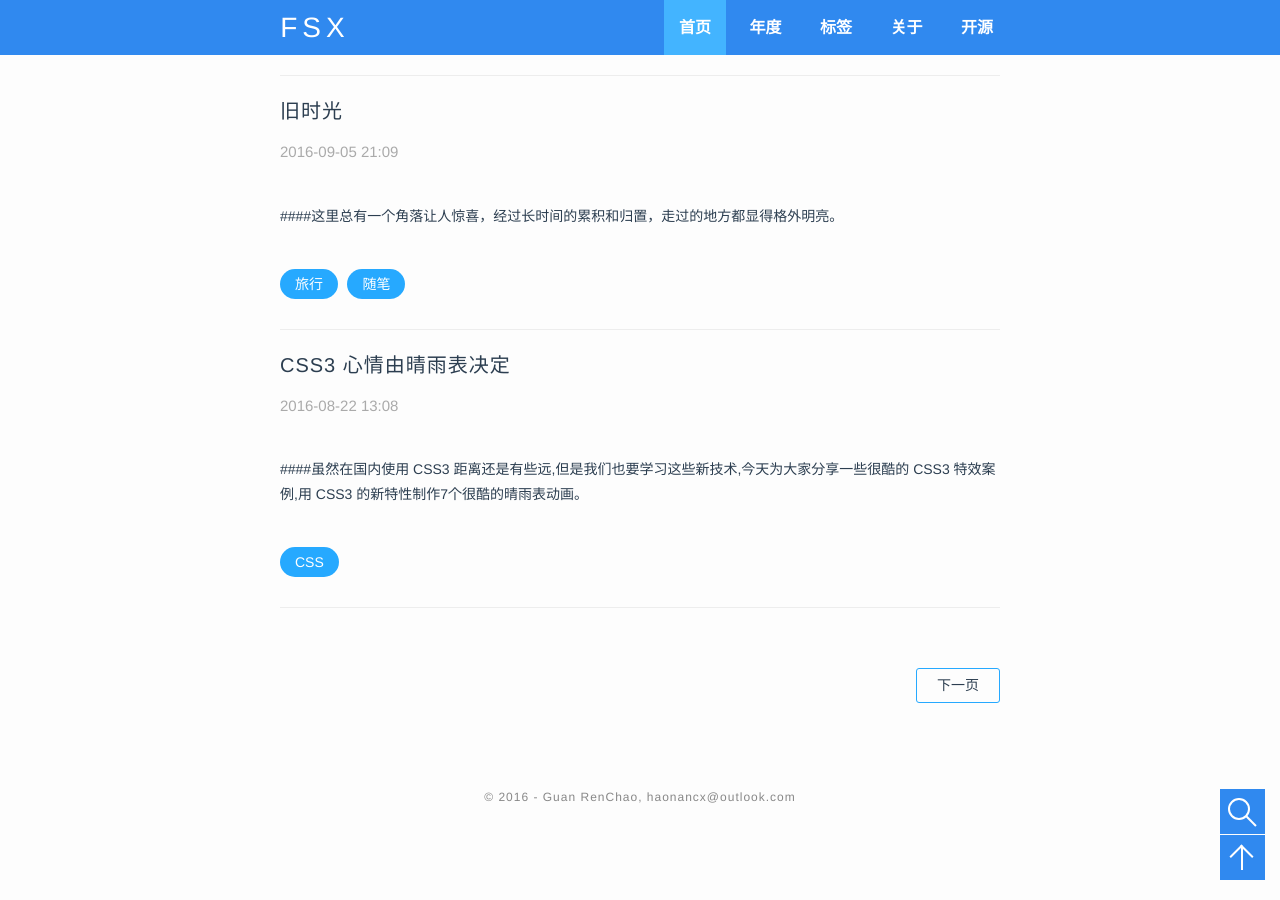
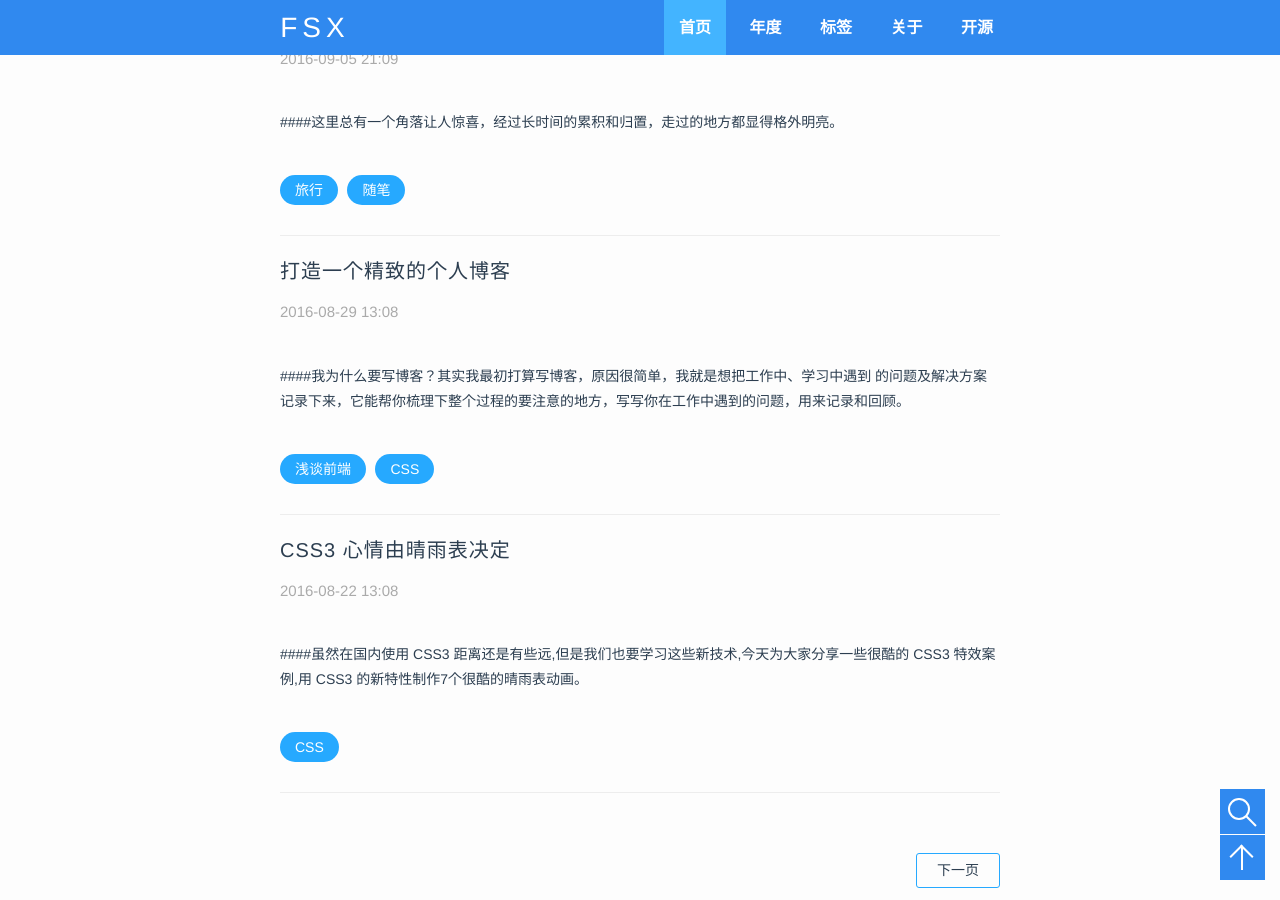
Before and after one commit to xtd420/Haonancx.github.io, a Jekyll site: the page built from index.html, in a window 1280 px wide and 900 px high, scrolled down 973 px. Built offline with Jekyll 4.4.1, drawn with Linux system fonts in a browser that asks for light colours; nearby versions of some CDN libraries; Markdown is read by kramdown in place of the engine named in the settings; the list of posts is cut into pages by our own code; comment, search, counter and statistics services are not loaded.

Commit message:
文章标题调整

```diff
--- a/_posts/2016-08-29-Every-programmer-should-have-a-blog.markdown
+++ b/_posts/2016-08-29-Every-programmer-should-have-a-blog.markdown
@@ -1,6 +1,6 @@
 ---
 layout: post
-title:  "打造一个"精致"的个人博客"
+title:  "打造一个精致的个人博客"
 date:   2016-08-29 13:23:32
 categories: 浅谈前端 CSS
 tags: 浅谈前端 CSS
```
